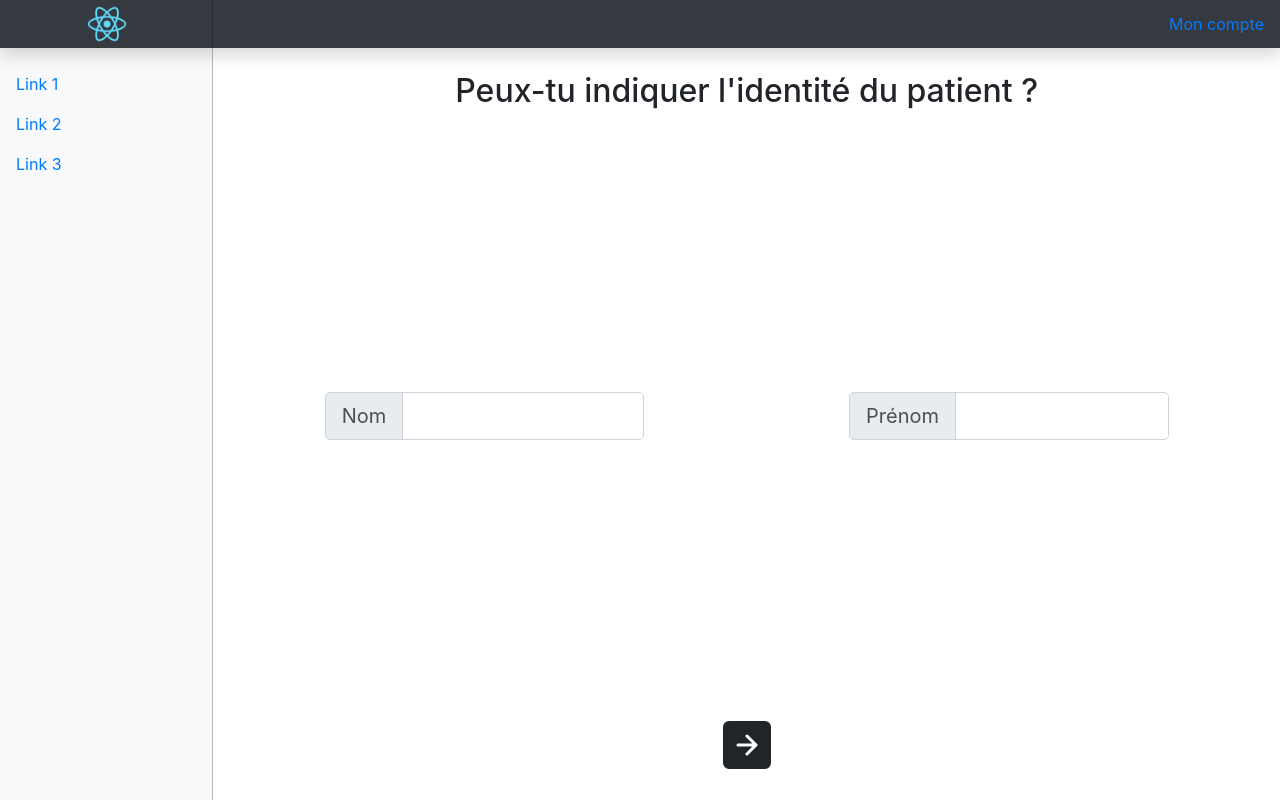
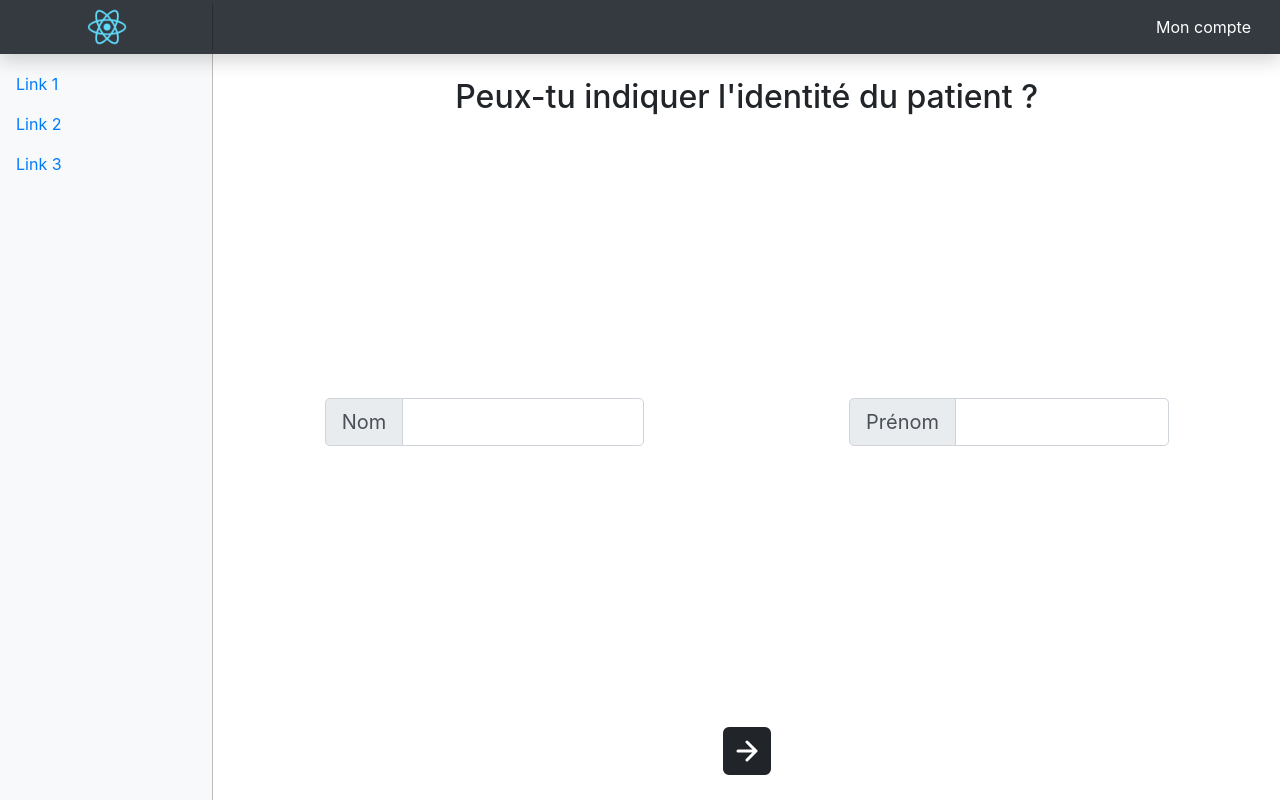
Before and after one commit to ElChurros/test-audiowizard, a React (Create React App) app: page / in a window 1280 px wide. Built offline with nearby package versions, Linux system fonts and the light colour scheme.

Commit message:
make mon compte a button instead of link

```diff
--- a/src/NavBar/index.js
+++ b/src/NavBar/index.js
@@ -9,7 +9,11 @@ export const NavBar = forwardRef(({className, props}, ref) => {
       <button className='navbar-toggler position-absolute d-md-none collapsed' onClick={() => ref.current.classList.toggle('show')}>
         <span className='navbar-toggler-icon'></span>
       </button>
-      <a className='nav-link' href='#'>Mon compte</a>
+      <a className='nav-link' href='#'>
+        <button className='btn btn-dark'>
+          Mon compte
+        </button>
+      </a>
     </nav>
   );
 });
```
